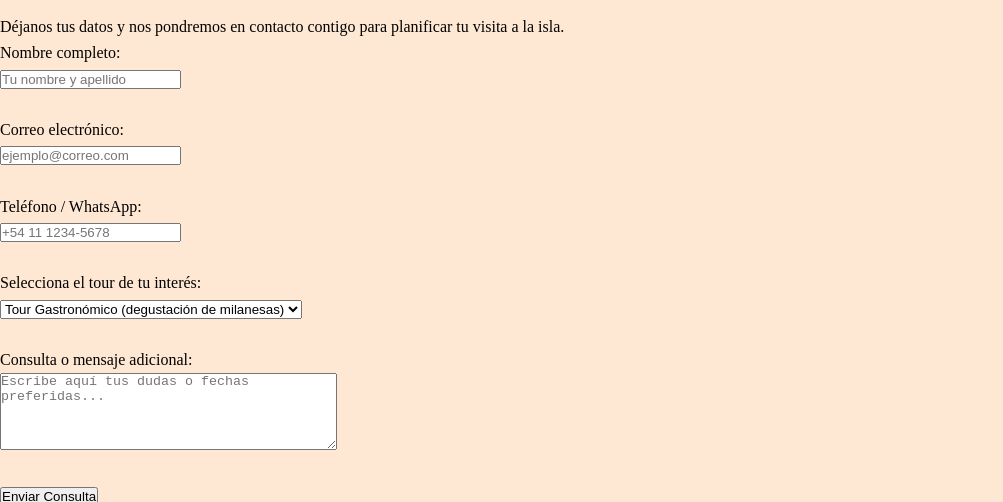
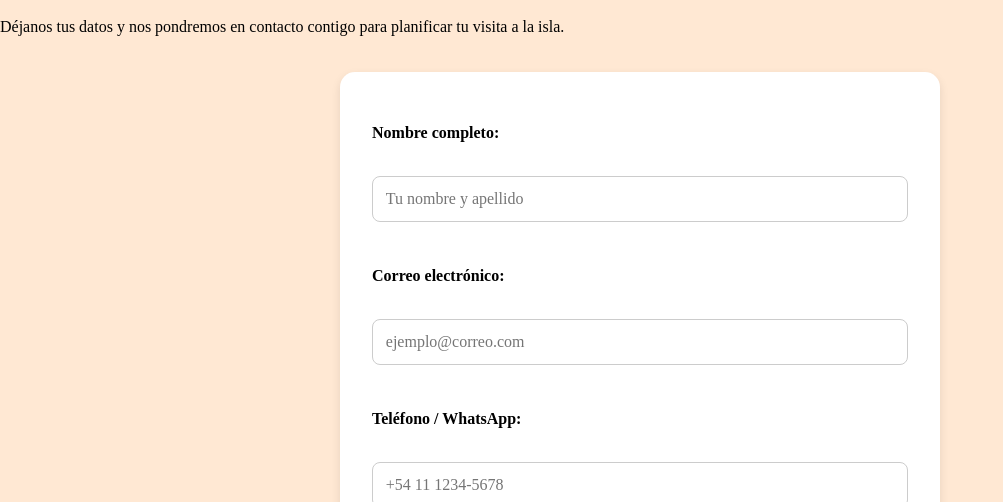
Before and after one commit to Nauncho21/Li-2C2026-GRUPO2, a plain HTML site: page contacto.html in a window 1280 px wide. Shown: the part 656-1158 px from the top of the page, without its empty margins (0-1003 px from the left). Drawn offline with Linux system fonts and the light colour scheme; a web font is replaced by a local one.

Commit message:
Agregar estilos del formulario de contacto

```diff
--- a/css/estilos.css
+++ b/css/estilos.css
@@ -210,3 +210,53 @@ figure img {
   flex-direction: column;
     justify-content: center;
 }
+/*
+    Sección Formulario de Contacto
+*/
+form {
+    max-width: 600px;
+    margin: 2rem auto;
+    padding: 2rem;
+    background-color: #ffffff;
+    border-radius: 15px;
+    box-shadow: 0 4px 10px rgba(0, 0, 0, 0.1);
+}
+
+label {
+    display: block;
+    margin-top: 1rem;
+    margin-bottom: 0.3rem;
+    font-weight: bold;
+}
+
+input[type="text"],
+input[type="email"],
+input[type="tel"],
+select,
+textarea {
+    width: 100%;
+    padding: 0.8rem;
+    border: 1px solid #ccc;
+    border-radius: 8px;
+    font-family: inherit;
+    font-size: 1rem;
+}
+
+button[type="submit"] {
+    display: block;
+    width: 100%;
+    background-color: #FF9737;
+    color: white;
+    border: none;
+    padding: 1rem;
+    font-size: 1.1rem;
+    font-weight: bold;
+    border-radius: 10px;
+    cursor: pointer;
+    transition: background-color 0.3s ease;
+    margin-top: 1.5rem;
+}
+
+button[type="submit"]:hover {
+    background-color: rgb(229, 101, 21);
+}
```
